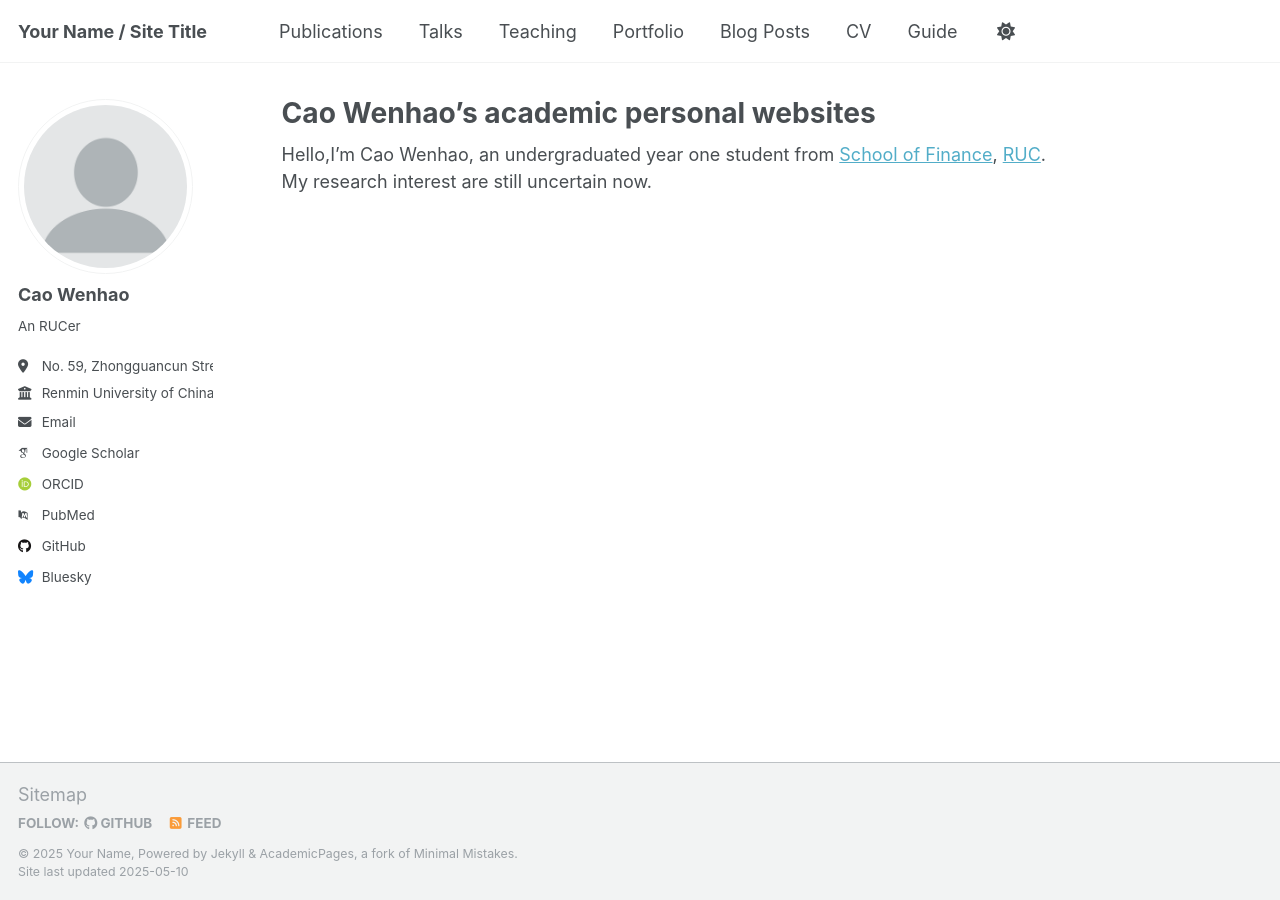
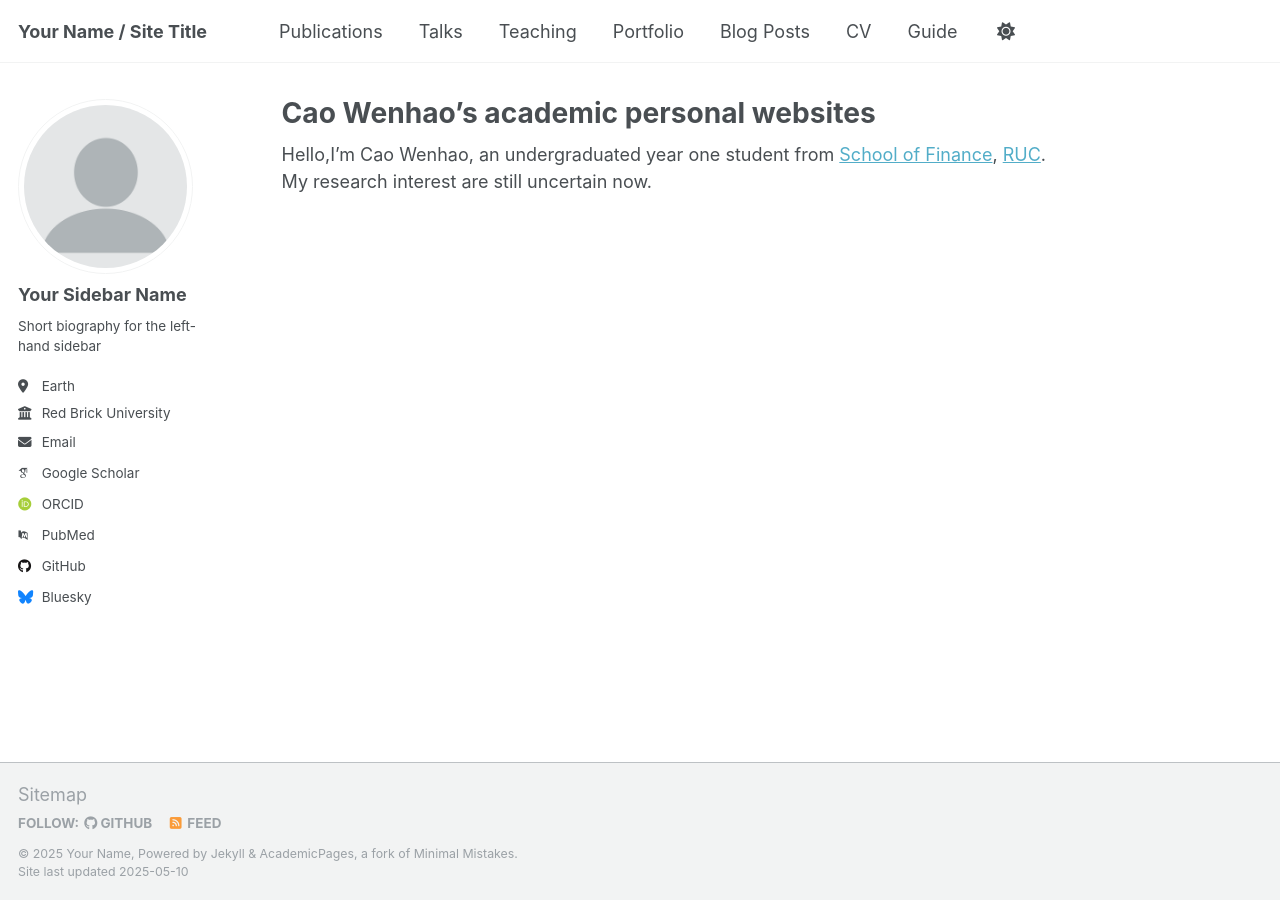
Before and after one commit to shuishenshuishen/Cao-Wenhao.github.io, a Jekyll site: the page built from _pages/about.md, in a window 1280 px wide. Built offline with Jekyll 4.4.1, drawn with Linux system fonts in a browser that asks for light colours; some web fonts are replaced.

Commit message:
Update _config.yml

```diff
--- a/_config.yml
+++ b/_config.yml
@@ -6,14 +6,13 @@
 # `jekyll serve -l -H localhost`. If you change this file, please restart the
 # server process.
 
-# Basic Site Settings
 locale                   : "en-US"
 site_theme               : "default"
 title                    : "Your Name / Site Title"
 title_separator          : "-"
 name                     : &name "Your Name"
 description              : &description "personal description"
-url                      : https://Cao-Wenhao.github.io # the base hostname & protocol for your site e.g. "https://[your GitHub username].github.io" or if you already have some other page hosted on Github then use "https://[your GitHub username].github.io/[Your Repo Name]"
+url                      : https://academicpages.github.io # the base hostname & protocol for your site e.g. "https://[your GitHub username].github.io" or if you already have some other page hosted on Github then use "https://[your GitHub username].github.io/[Your Repo Name]"
 baseurl                  : "" # the subpath of your site, e.g. "/blog"
 repository               : "academicpages/academicpages.github.io"
 
@@ -23,13 +22,13 @@ repository               : "academicpages/academicpages.github.io"
 author:
   # Biographic information
   avatar           : "profile.png"
-  name             : "Cao Wenhao"
-  pronouns         : # example: "he/his"
-  bio              : "An RUCer"
-  location         : "No. 59, Zhongguancun Street, Haidian District, Beijing"
-  employer         : "Renmin University of China"
+  name             : "Your Sidebar Name"
+  pronouns         : # example: "she/her"
+  bio              : "Short biography for the left-hand sidebar"
+  location         : "Earth"
+  employer         : "Red Brick University"
   uri              : # URL
-  email            : "cwh060306@ruc.edu.cn"
+  email            : "none@example.org"
 
   # Academic websites
   academia         : # URL
```
